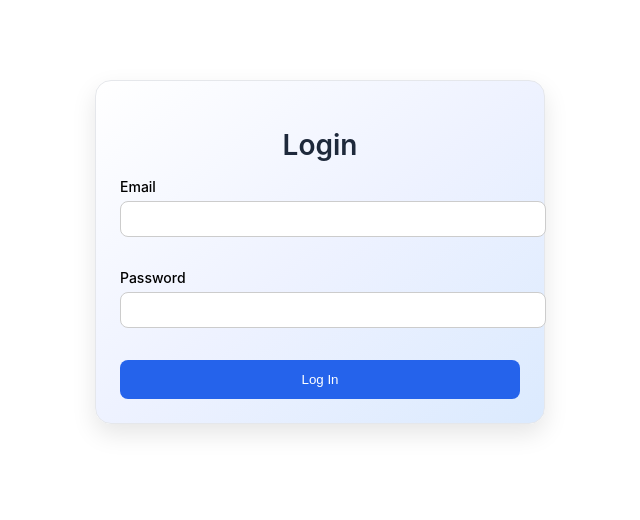
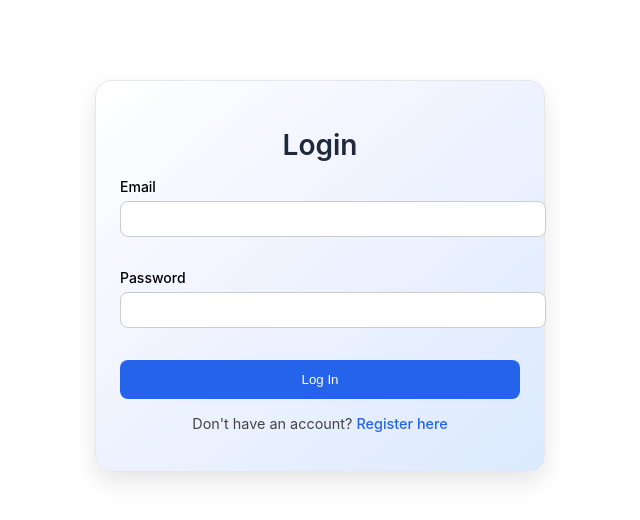
Before and after one commit to The-morning-star23/To-Do-Board, a React (Create React App) app in the folder frontend/: page /login in a window 1280 px wide. Shown: the top 520 px of the page, without its empty margins (320-960 px from the left). Built offline with nearby package versions, Linux system fonts and the light colour scheme; no server answers.

Commit message:
added to login and to register option in register.jsx and login.jsx respectively

```diff
--- a/frontend/src/pages/Login.jsx
+++ b/frontend/src/pages/Login.jsx
@@ -35,6 +35,9 @@ const Login = () => {
         <button type="submit" className="login-button">
           Log In
         </button>
+        <p className="auth-switch-text">
+          Don't have an account? <a href="/register" className="auth-link">Register here</a>
+        </p>
       </form>
     </div>
   );
--- a/frontend/src/pages/Register.jsx
+++ b/frontend/src/pages/Register.jsx
@@ -35,6 +35,9 @@ const Register = () => {
         <button type="submit" className="register-button">
           Sign Up
         </button>
+        <p className="auth-switch-text">
+          Already have an account? <a href="/login" className="auth-link">Login here</a>
+        </p>
       </form>
     </div>
   );
--- a/frontend/src/styles/login.css
+++ b/frontend/src/styles/login.css
@@ -45,3 +45,20 @@
   font-size: 0.875rem;
   margin-top: 0.5rem;
 }
+
+.auth-switch-text {
+  margin-top: 1rem;
+  font-size: 0.9rem;
+  text-align: center;
+  color: #444;
+}
+
+.auth-link {
+  color: #2563eb; /* Indigo/blue */
+  text-decoration: none;
+  font-weight: 500;
+}
+
+.auth-link:hover {
+  text-decoration: underline;
+}
--- a/frontend/src/styles/register.css
+++ b/frontend/src/styles/register.css
@@ -45,3 +45,20 @@
   font-size: 0.875rem;
   margin-top: 0.5rem;
 }
+
+.auth-switch-text {
+  margin-top: 1rem;
+  font-size: 0.9rem;
+  text-align: center;
+  color: #444;
+}
+
+.auth-link {
+  color: #2563eb; /* Indigo/blue */
+  text-decoration: none;
+  font-weight: 500;
+}
+
+.auth-link:hover {
+  text-decoration: underline;
+}
```
